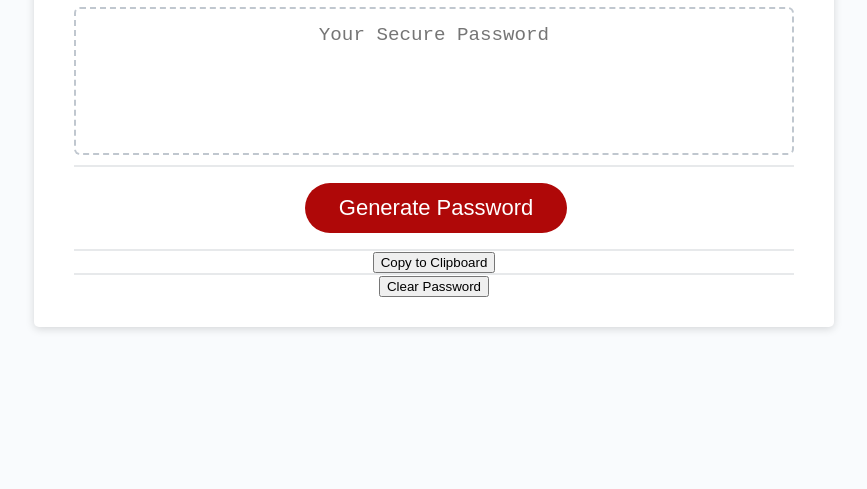
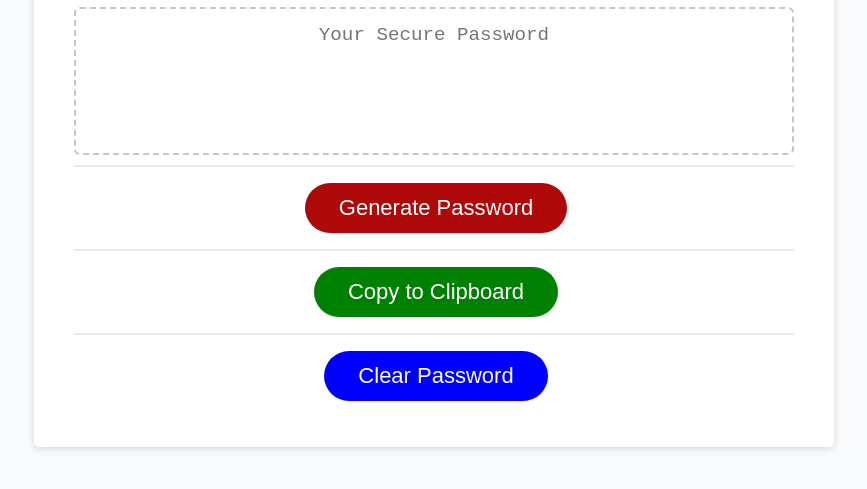
Before and after one commit to martinmondaca/Random_Password_Generator, a plain HTML site: page index.html in a window 1280 px wide. Shown: the part 241-730 px from the top of the page, without its empty margins (206-1073 px from the left). Drawn offline with Linux system fonts and the light colour scheme.

Commit message:
added styling to 2 new buttons added to webpage. making 'copy to clipboard' button green, and 'clear password' button blue.

```diff
--- a/style.css
+++ b/style.css
@@ -88,6 +88,38 @@ header {
   cursor: pointer;
 }
 
+.btn2 {
+  border: none;
+  background-color: green;
+  border-radius: 25px;
+  box-shadow: rgba(0, 0, 0, 0.1) 0px 1px 6px 0px rgba(0, 0, 0, 0.2) 0px 1px 1px
+    0px;
+  color: hsl(0, 0%, 100%);
+  display: inline-block;
+  font-size: 22px;
+  line-height: 22px;
+  margin: 16px 16px 16px 20px;
+  padding: 14px 34px;
+  text-align: center;
+  cursor: pointer;
+}
+
+.btn3 {
+  border: none;
+  background-color:blue;
+  border-radius: 25px;
+  box-shadow: rgba(0, 0, 0, 0.1) 0px 1px 6px 0px rgba(0, 0, 0, 0.2) 0px 1px 1px
+    0px;
+  color: hsl(0, 0%, 100%);
+  display: inline-block;
+  font-size: 22px;
+  line-height: 22px;
+  margin: 16px 16px 16px 20px;
+  padding: 14px 34px;
+  text-align: center;
+  cursor: pointer;
+}
+
 button[disabled] {
   cursor: default;
   background: #c0c7cf;
```
